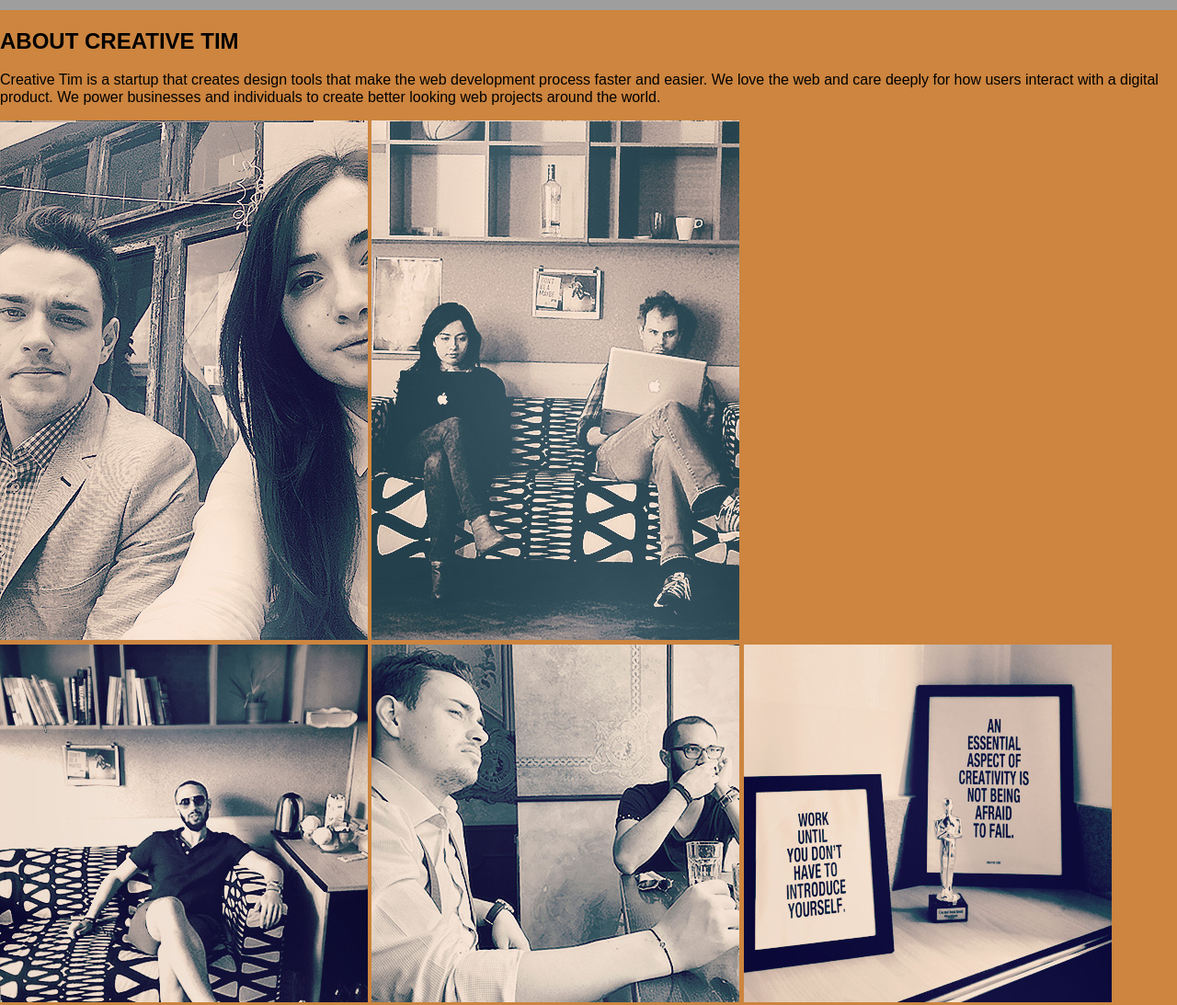
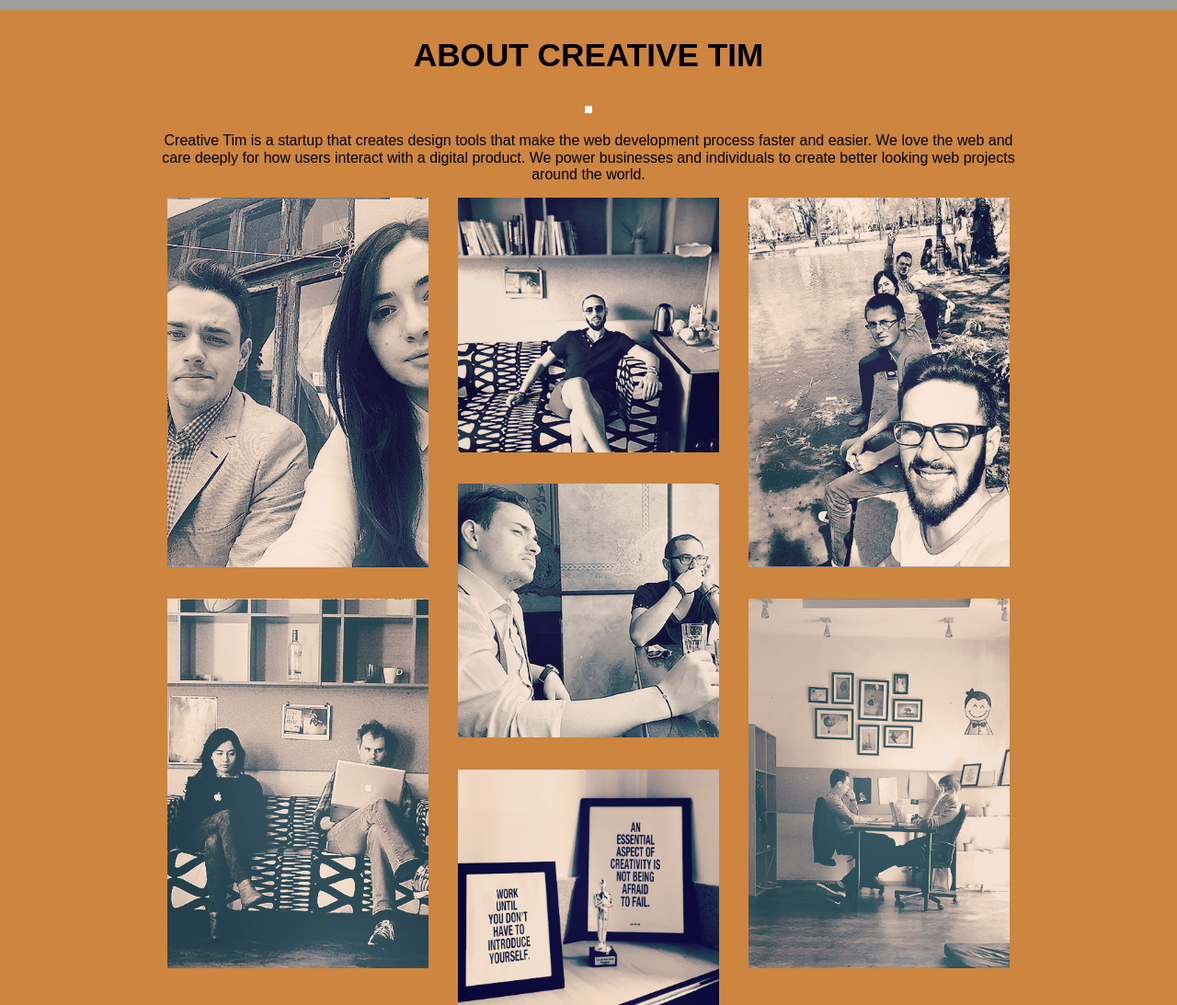
Before and after one commit to oseidell/RDS-Practice-1, a plain HTML site: page index.html in a window 1280 px wide. Shown: the part 840-1933 px from the top of the page at 92% size. Drawn offline with Linux system fonts and the light colour scheme; grey boxes are pictures that could not be loaded.

Commit message:
Estilos about section

```diff
--- a/assets/css/index.css
+++ b/assets/css/index.css
@@ -1,6 +1,13 @@
 body, html {
 	background: peru;
 	font-size: 16px;
+}
+
+/*UTILITIES*/
+
+.u-dash {
+	text-align: center;
+	color: #fff;
 }
 
 /*HEADER*/
@@ -34,3 +41,33 @@ header{
 	font-size:2em;
 	text-align:center;
 }
+
+/*ABOUT*/
+.about {
+	width: 74%;
+	margin: 0 auto;
+}
+
+.about-title{
+	font-size: 2.2em;
+	text-align: center;
+}
+
+.about-text {
+	text-align: center;
+}
+
+.about-contentCols {
+	display: flex;
+	justify-content: space-around;
+	margin: 0 auto;
+}
+
+.about-contentCols-col {
+	width: 30%;
+}
+
+.about-contentCols-col .img{
+	width: 100%;
+	margin-bottom:30px;
+}
--- a/index.html
+++ b/index.html
@@ -34,28 +34,27 @@
 	<!--ABOUT-->
 	<section class="about">
 		<h2 class="about-title">ABOUT CREATIVE TIM</h2>
-		<div class="u-dash"></div>
+		<div class="u-dash">&#9632;</div>
 		<p class="about-text">
 			Creative Tim is a startup that creates design tools that make the web development process faster and easier. We love the
 			web and care deeply for how users interact with a digital product. We power businesses and individuals to create better
 			looking web projects around the world.
 		</p>
 		<div class="about-contentCols">
-
 			<div class="about-contentCols-col">
-				<img src="./assets/img/pic10.jpg" alt="Imagen 10" class="about-img">
-				<img src="./assets/img/pic6.jpg" alt="Imagen 6" class="about-img">
+				<img src="./assets/img/pic10.jpg" alt="Imagen 10" class="img">
+				<img src="./assets/img/pic6.jpg" alt="Imagen 6" class="img">
 			</div>
 
 			<div class="about-contentCols-col">
-				<img src="./assets/img/pic11.jpg" alt="Imagen 11" class="about-img">
-				<img src="./assets/img/pic1.jpg" alt="Imagen 1" class="about-img">
-				<img src="./assets/img/pic9.jpg" alt="Imagen 9" class="about-img">
+				<img src="./assets/img/pic11.jpg" alt="Imagen 11" class="img">
+				<img src="./assets/img/pic1.jpg" alt="Imagen 1" class="img">
+				<img src="./assets/img/pic9.jpg" alt="Imagen 9" class="img">
 			</div>
 
 			<div class="about-contentCols-col">
-				<img src="./assets/img/pic2.jpg" alt="Imagen 2" class="about-img">
-				<img src="./assets/img/pic4.jpg" alt="Imagen 4" class="about-img">
+				<img src="./assets/img/pic2.jpg" alt="Imagen 2" class="img">
+				<img src="./assets/img/pic4.jpg" alt="Imagen 4" class="img">
 			</div>
 
 		</div>
```
